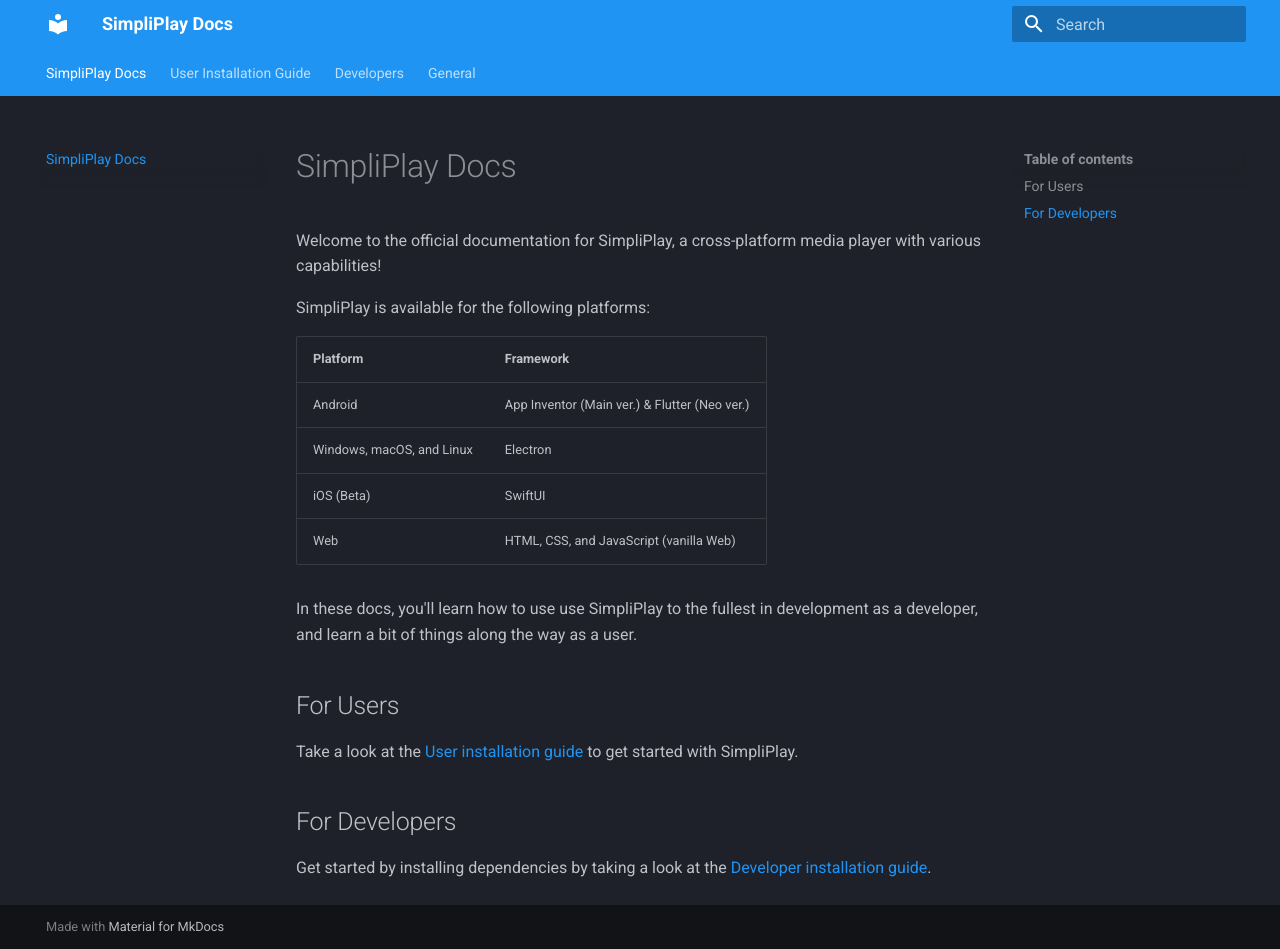
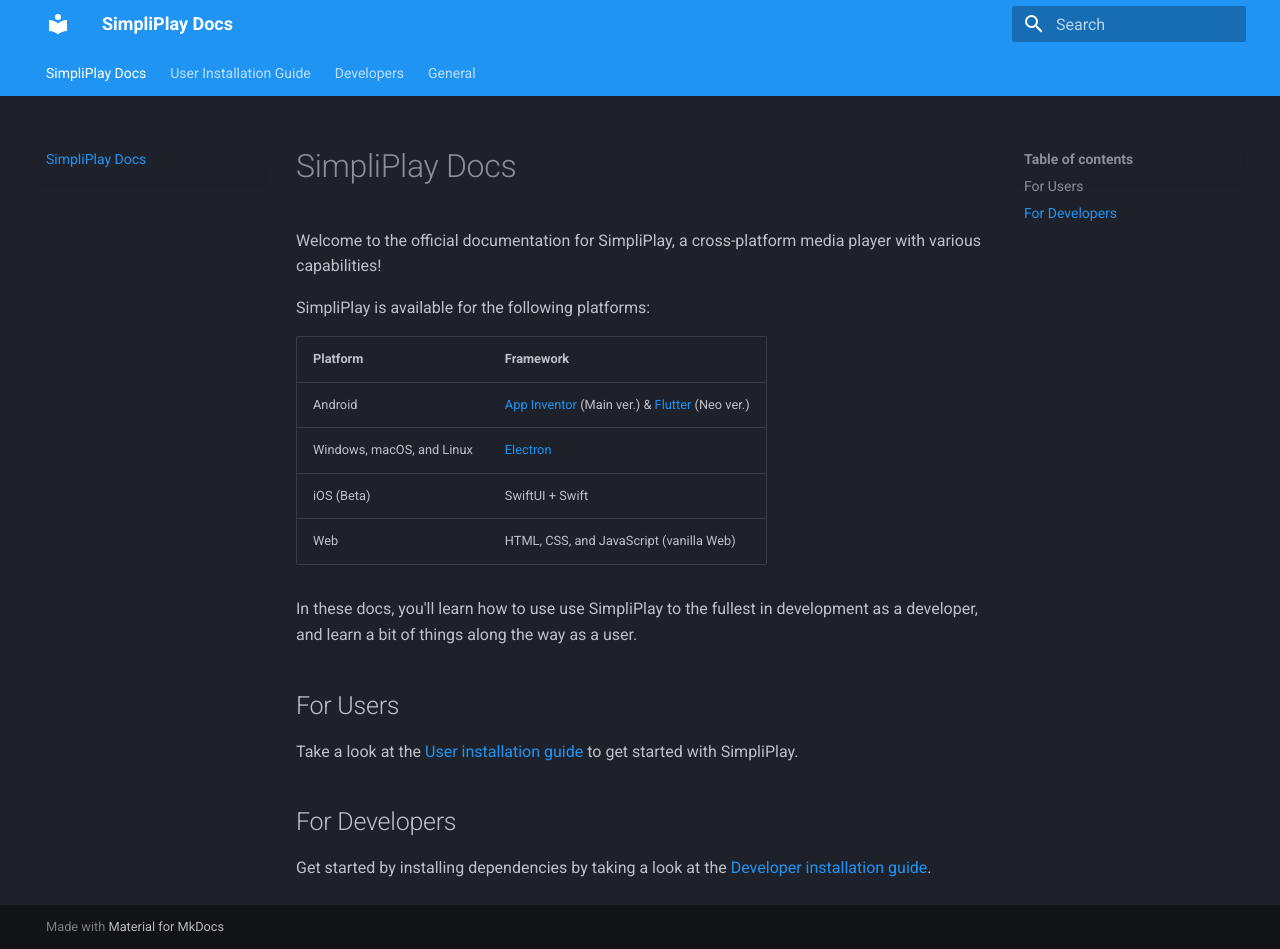
Before and after one commit to A-Star100/simpliplay-docs, an MkDocs documentation site: the page built from docs/index.md, in a window 1280 px wide and 949 px high. Built offline with MkDocs 1.6.1 and Material for MkDocs 9.7.7, drawn with Linux system fonts in a browser that asks for light colours.

Commit message:
Update index.md

```diff
--- a/docs/index.md
+++ b/docs/index.md
@@ -5,9 +5,9 @@
 
 | Platform | Framework |
 | ----------- | ----------- |
-| Android | App Inventor (Main ver.) & Flutter (Neo ver.) |
-| Windows, macOS, and Linux | Electron |
-| iOS (Beta) | SwiftUI |
+| Android | [App Inventor](https://appinventor.mit.edu/) (Main ver.) & [Flutter](https://flutter.dev) (Neo ver.) |
+| Windows, macOS, and Linux | [Electron](https://electronjs.org) |
+| iOS (Beta) | SwiftUI + Swift |
 | Web | HTML, CSS, and JavaScript (vanilla Web) |
 
 In these docs, you'll learn how to use  use SimpliPlay to the fullest in development as a developer, and learn a bit of things along the way as a user.
```
